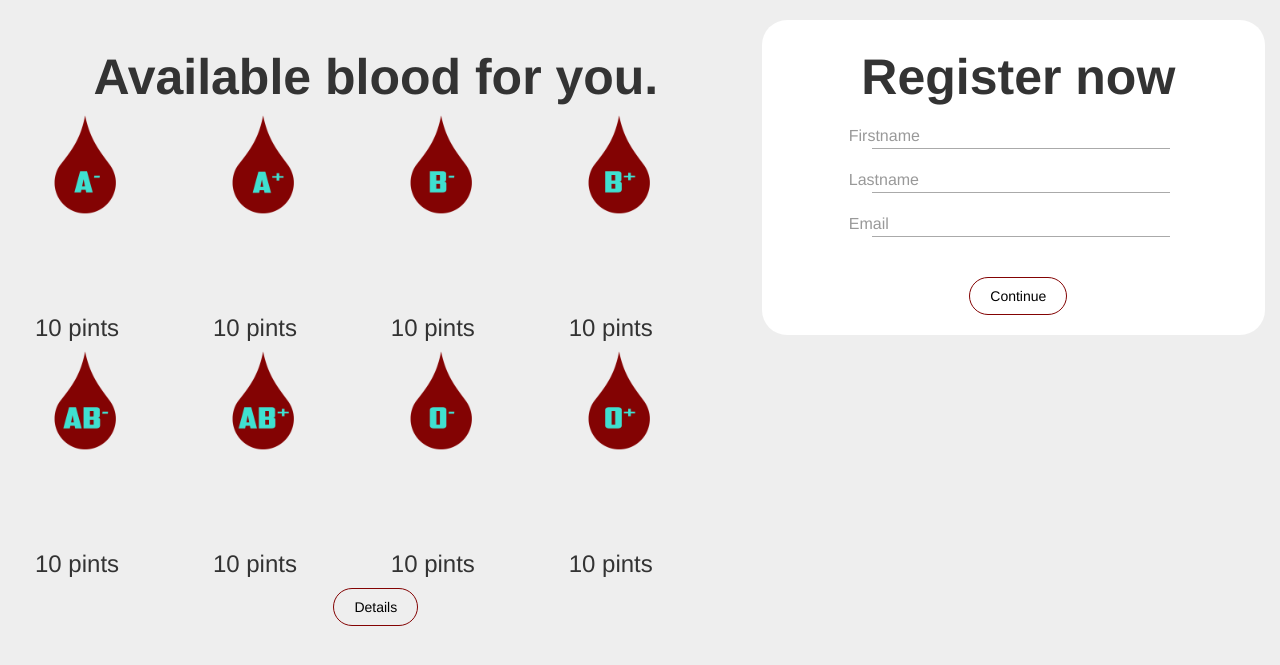
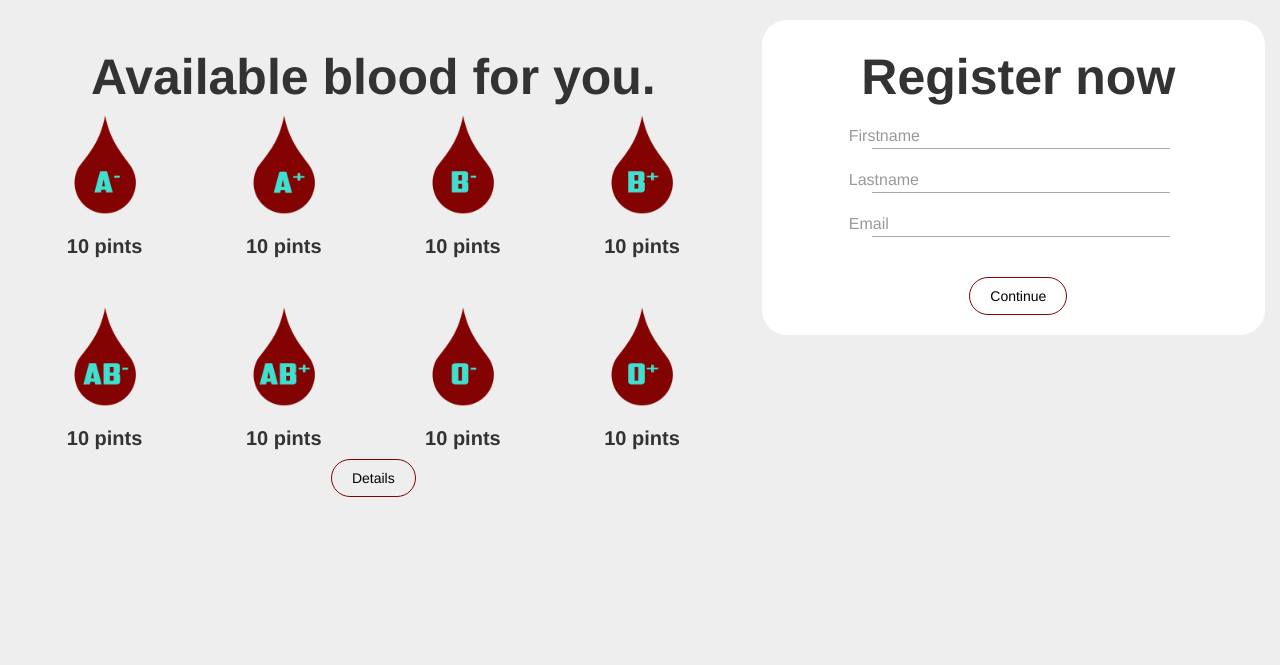
Before and after one commit to destro014/database_7735_7744, a PHP site: page / in a window 1280 px wide. Shown: the part 100-765 px from the top of the page. Run offline with PHP 8.4, Linux system fonts and the light colour scheme; some libraries are stand-ins or nearby versions.

Commit message:
Added design for available blood

```diff
--- a/css/style.css
+++ b/css/style.css
@@ -113,7 +113,24 @@ button:focus{
 	width:100px;
 	padding-bottom: -20px;
 	padding-left:-10px;
-	margin-bottom: 80px;
+	display: block;
+	margin:0 auto;
+	margin-bottom: 10px;
+
+}
+.secondrow{
+	margin-top: 40px;
+}
+h3.bloodcount{
+	text-align:center;
+	font-weight: bold;
+	font-size: 20px;
+	font-family: "Helvetica" sans-serif;
+	/*margin-bottom: 10px;*/
+}
+.bloodnumber{
+	paddin-bottom: 50px;
+}
 
 }
 
```
